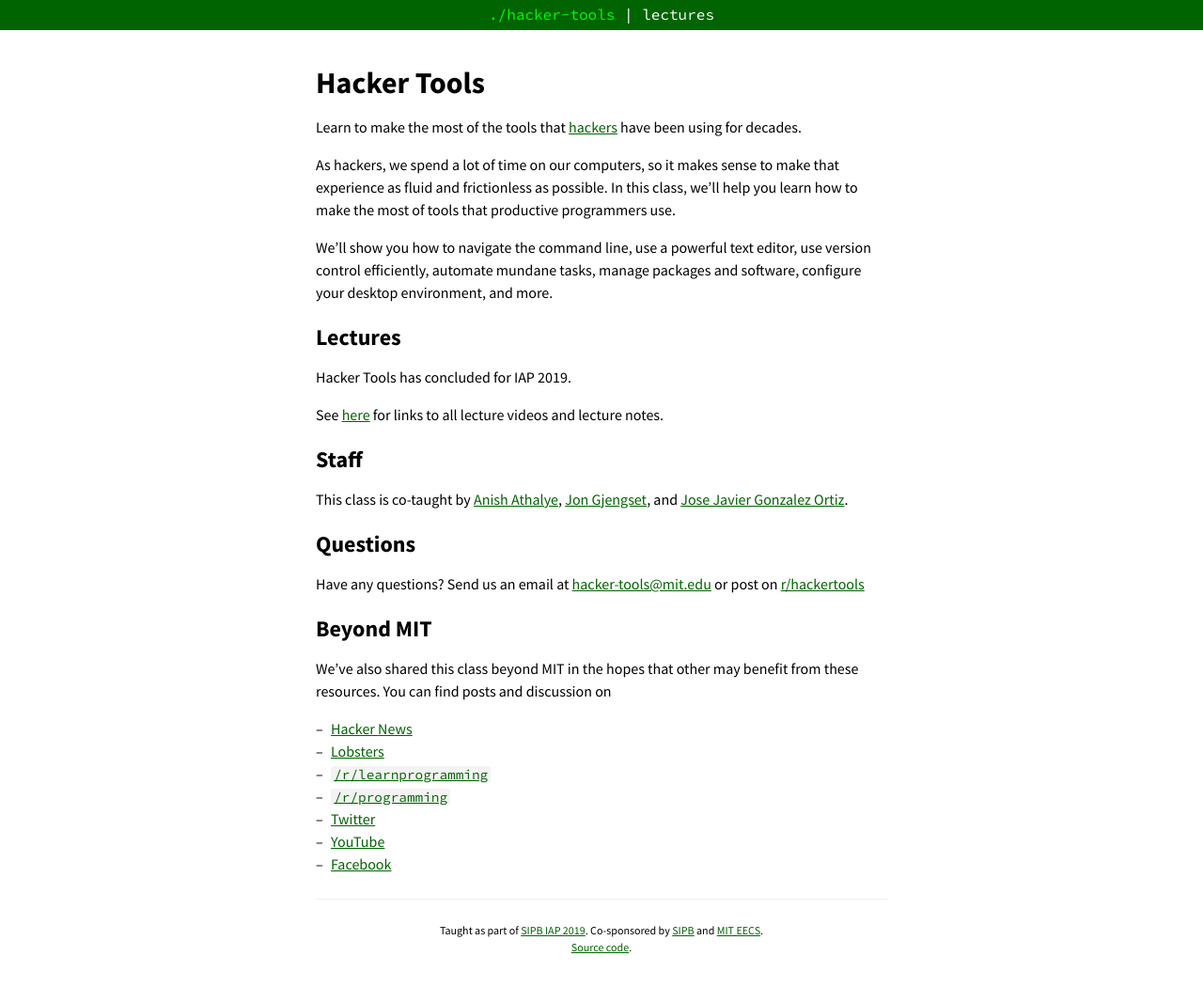
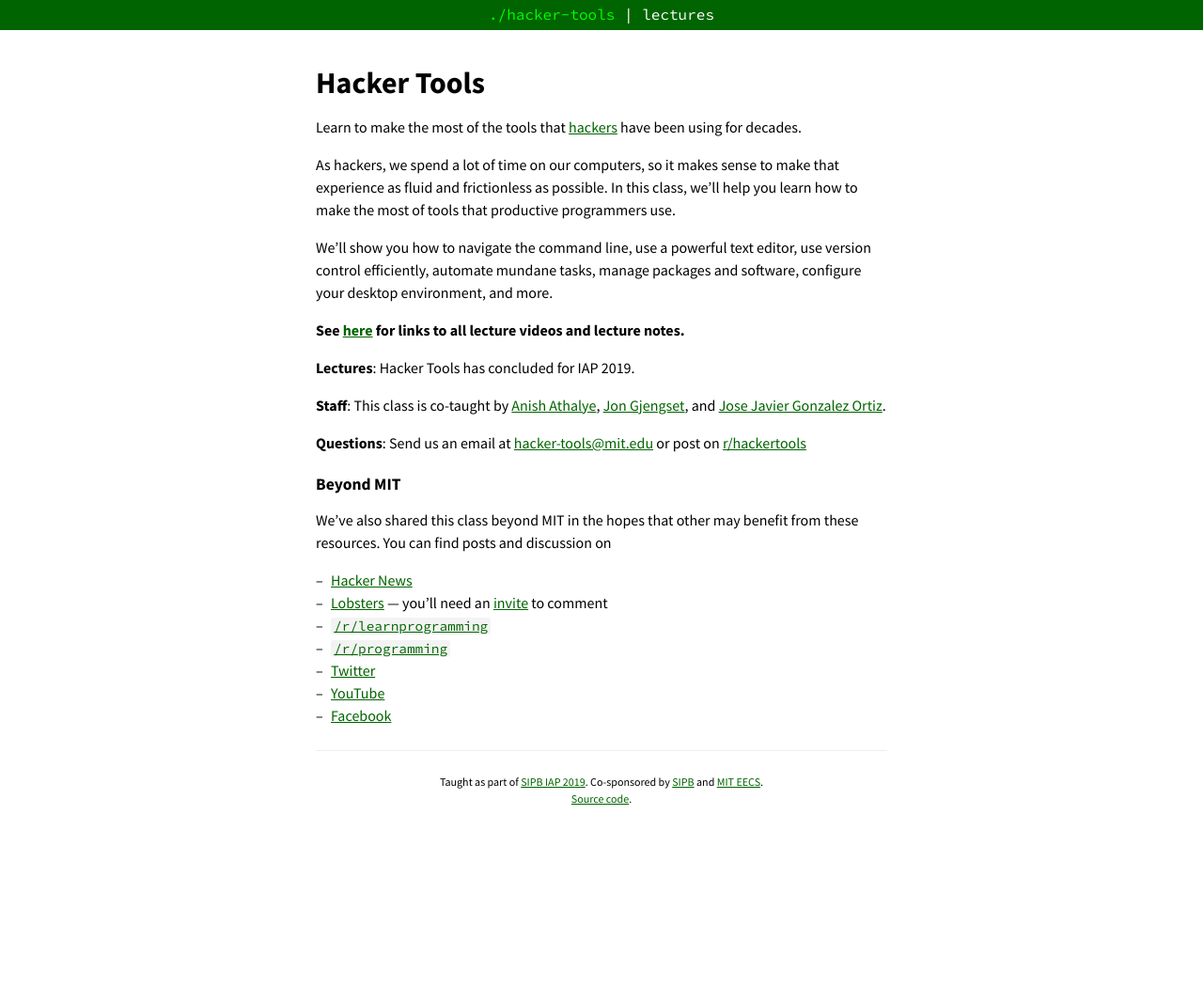
Before and after one commit to missing-semester-cn/missing-semester-cn.github.io, a Jekyll site: the page built from index.md, in a window 1280 px wide. Shown: the whole page at 94% size. Built offline with Jekyll 4.4.1, drawn with Linux system fonts in a browser that asks for light colours; after the commit the page ends 900 px from its top, so only the background shows below that.

Commit message:
Try to make front page easier to navigate

```diff
--- a/index.md
+++ b/index.md
@@ -15,34 +15,25 @@
 use version control efficiently, automate mundane tasks, manage packages and
 software, configure your desktop environment, and more.
 
-# Lectures
+**See [here](/lectures/) for links to all lecture videos and lecture notes.**
 
-Hacker Tools has concluded for IAP 2019.
+**Lectures**: Hacker Tools has concluded for IAP 2019.
 
-See [here](/lectures/) for links to all lecture videos and lecture notes.
-
-# Staff
-
-This class is co-taught by [Anish Athalye](https://www.anishathalye.com/), [Jon
+**Staff**: This class is co-taught by [Anish Athalye](https://www.anishathalye.com/), [Jon
 Gjengset](https://thesquareplanet.com/), and [Jose Javier Gonzalez
 Ortiz](http://josejg.com/).
 
-# Questions
+**Questions**: Send us an email at
+[hacker-tools@mit.edu](mailto:hacker-tools@mit.edu) or post on
+[r/hackertools](https://www.reddit.com/r/hackertools/)
 
-Have any questions? Send us an email at
-[hacker-tools@mit.edu](mailto:hacker-tools@mit.edu) or post on [r/hackertools](https://www.reddit.com/r/hackertools/)
-
-{% comment %}
-[Piazza](https://piazza.com/class/jqjpgaeaz77785).
-{% endcomment %}
-
-# Beyond MIT
+## Beyond MIT
 
 We've also shared this class beyond MIT in the hopes that other may
 benefit from these resources. You can find posts and discussion on
 
  - [Hacker News](https://news.ycombinator.com/item?id=19078281)
- - [Lobsters](https://lobste.rs/s/h6157x/mit_hacker_tools_lecture_series_on)
+ - [Lobsters](https://lobste.rs/s/h6157x/mit_hacker_tools_lecture_series_on) — you'll need an [invite](https://lobste.rs/about#invitations) to comment
  - [`/r/learnprogramming`](https://www.reddit.com/r/learnprogramming/comments/an42uu/mit_hacker_tools_a_lecture_series_on_programmer/)
  - [`/r/programming`](https://www.reddit.com/r/programming/comments/an3xki/mit_hacker_tools_a_lecture_series_on_programmer/)
  - [Twitter](https://twitter.com/Jonhoo/status/1091896192332693504)
```
